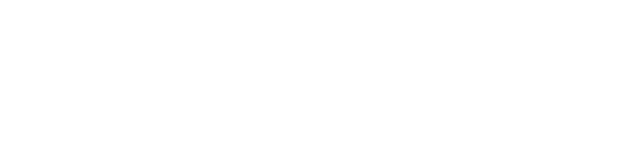
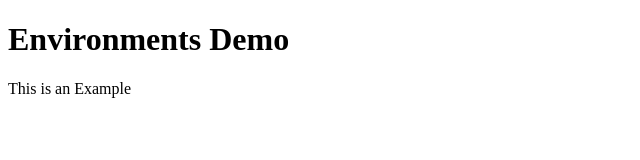
Before and after one commit to itimeye/envionmentaldemo, a plain HTML site: page index.html in a window 1280 px wide. Shown: the whole page, without its empty margins (0-640 px from the left). Drawn offline with Linux system fonts and the light colour scheme.

Commit message:
Update index.html

```diff
--- a/index.html
+++ b/index.html
@@ -7,6 +7,7 @@
     <title>Document</title>
 </head>
 <body>
-
+    <h1>Environments Demo</h1>
+    <p>This is an Example</p>
 </body>
 </html>
```
